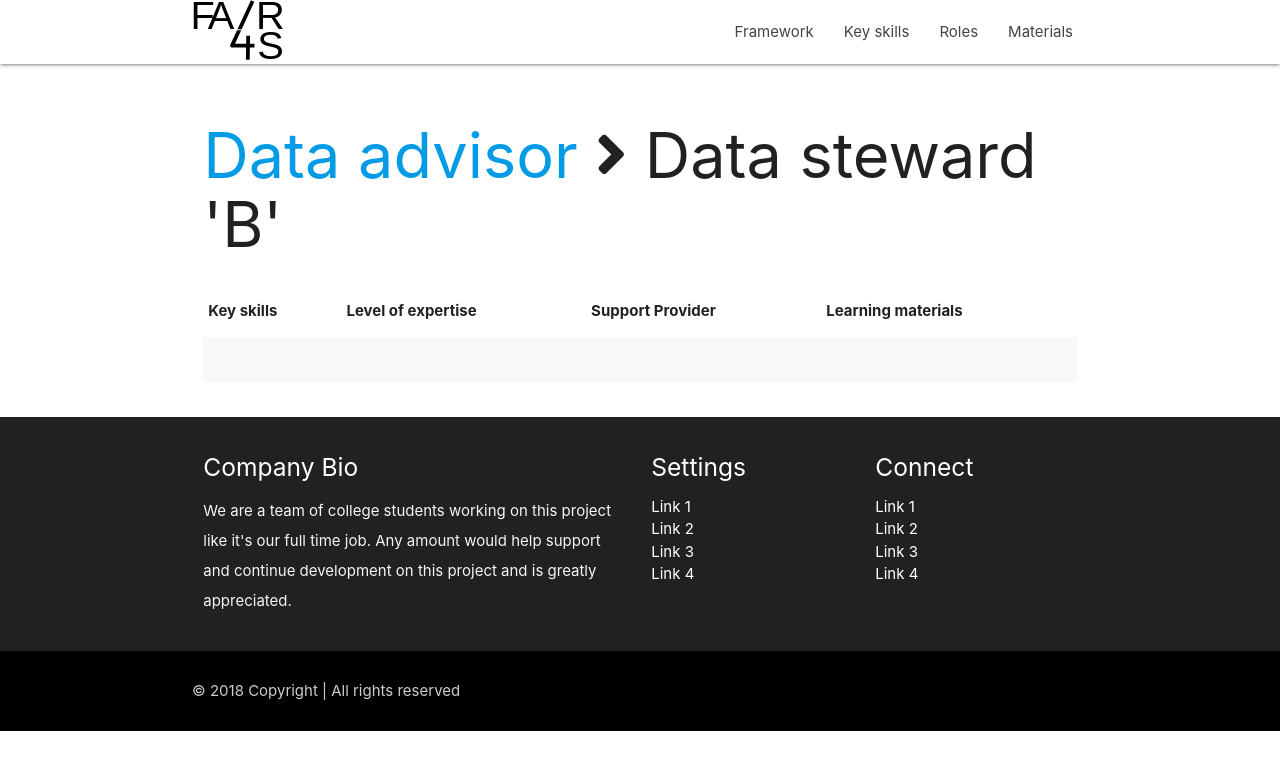
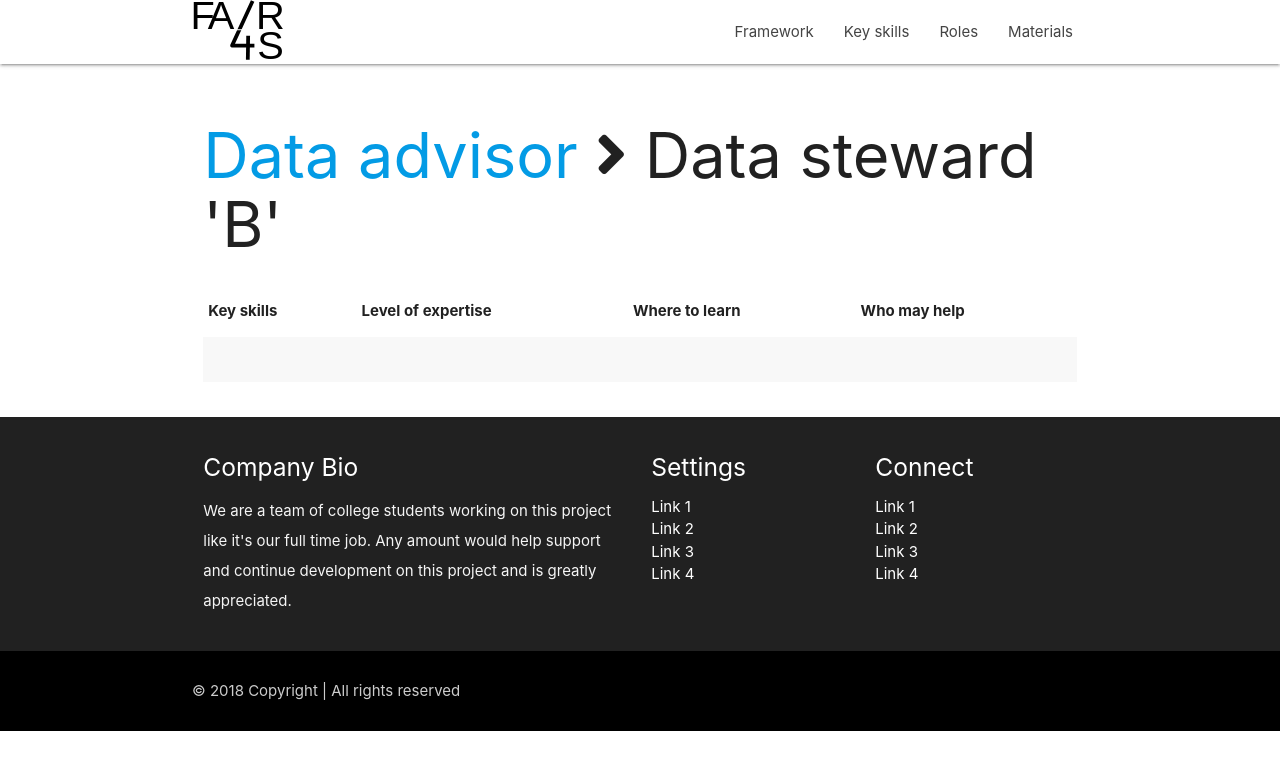
Before and after one commit to EOSC-FAIR4S/eosc-fair4s.github.io, a Jekyll site: the page built from _roles/data_advisor/data_steward.md, in a window 1280 px wide. Shown: the top 770 px of the page. Built offline with Jekyll 4.4.1, drawn with Linux system fonts in a browser that asks for light colours; nearby versions of some CDN libraries.

Commit message:
changed order of columns

```diff
--- a/_layouts/role.html
+++ b/_layouts/role.html
@@ -17,8 +17,8 @@ layout: default
 						<tr>
 							<th>Key skills</th>
 							<th>Level of expertise</th>
-							<th>Support Provider</th>
-							<th>Learning materials</th>
+							<th>Where to learn</th>
+							<th>Who may help</th>
 						</tr>
 					</thead>
 					<tbody>
@@ -31,14 +31,14 @@ layout: default
 								<i class="{{ site.data.levels[mapping.level].logo }} tooltipped" data-position="right" data-tooltip="{{ site.data.levels[mapping.level].title }}"></i>
 							</td>
 							<td>
-								{{ mapping.support_providers | join: ", " }}
-							</td>
-							<td>
 								<ul>
 									{% for material in mapping.materials %}
 									<li><a href="{{ material.href }}" target="_blank">{{ material.title }}</a></li>
 									{% endfor %}
 								</ul>
+							</td>
+							<td>
+								{{ mapping.support_providers | join: ", " }}
 							</td>
 						</tr>
 						{% endfor %}
```
